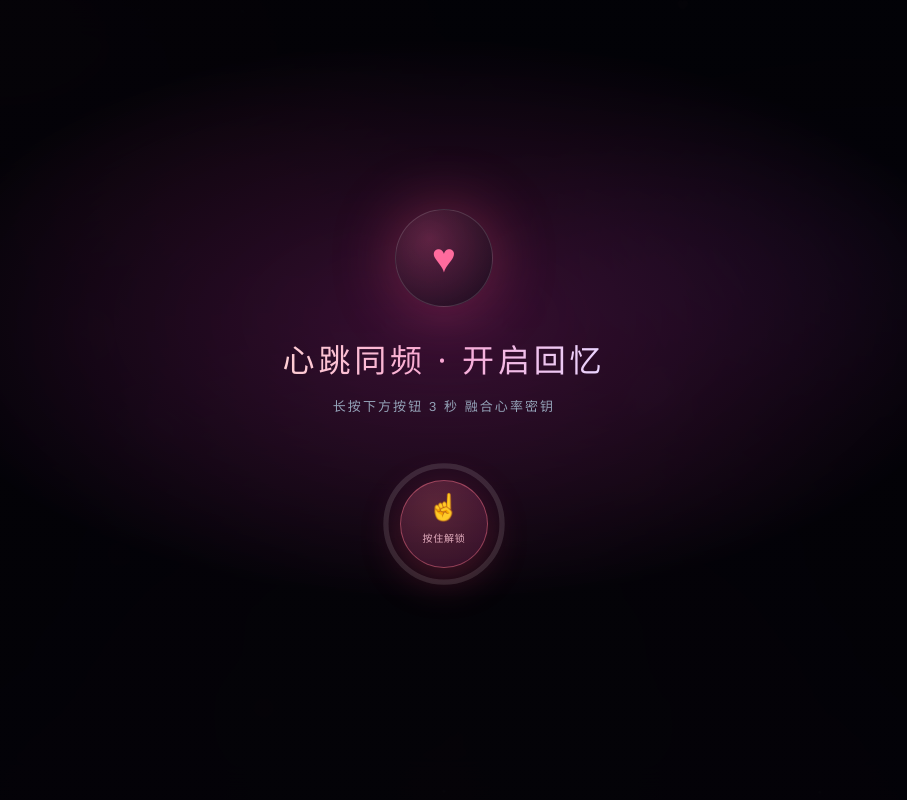
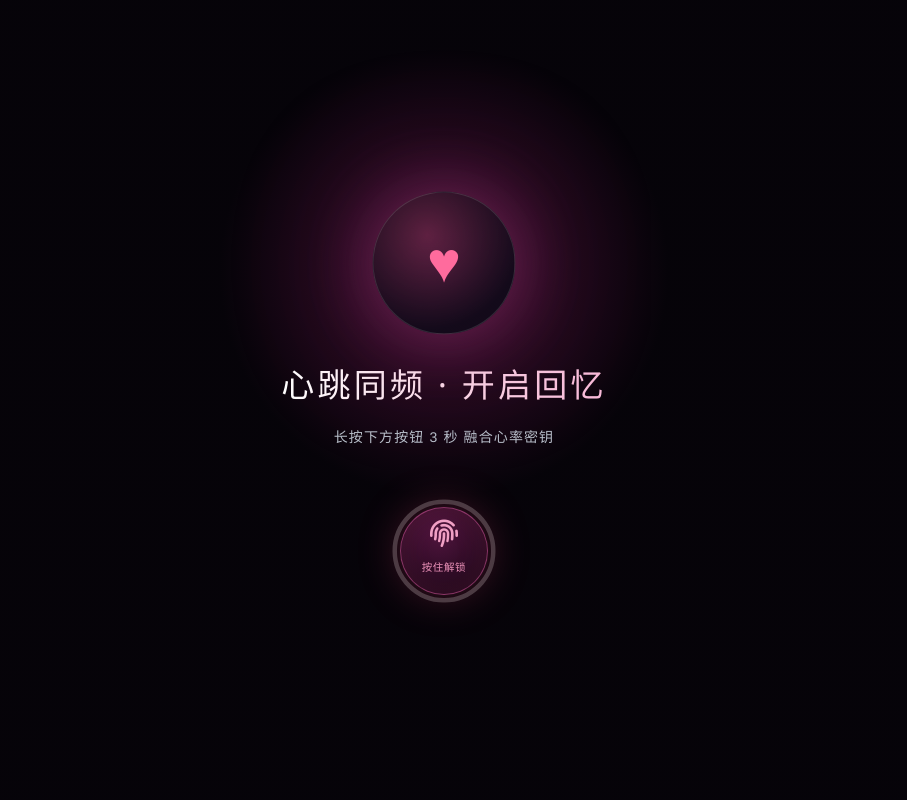
Before and after one commit to Bhands6/Couple-s-Memorial, a plain HTML site: page index.html in a window 1280 px wide. Shown: the top 800 px of the page, without its empty margins (196-1103 px from the left). Drawn offline with nearby package versions, Linux system fonts and the light colour scheme; animation ran at ten frames a second.

Commit message:
Style: refine unlock screen (bg glow, heart size, fingerprint button)

```diff
--- a/css/style.css
+++ b/css/style.css
@@ -816,7 +816,8 @@ body.locked { overflow: hidden; }
   justify-content: center;
   padding: 24px;
   background:
-    radial-gradient(60% 50% at 50% 40%, rgba(80, 20, 60, 0.55), rgba(2, 2, 6, 0.96) 70%);
+    radial-gradient(circle 340px at 50% 34%, rgba(150, 35, 110, 0.42), rgba(6, 3, 9, 0.9) 66%),
+    #040407;
   backdrop-filter: blur(18px);
   -webkit-backdrop-filter: blur(18px);
   transition: opacity 0.9s ease, visibility 0.9s;
@@ -824,41 +825,41 @@ body.locked { overflow: hidden; }
 .unlock-overlay.is-hidden { opacity: 0; visibility: hidden; pointer-events: none; }
 .unlock-inner { text-align: center; max-width: 420px; }
 .unlock-heart {
-  width: 96px; height: 96px;
-  margin: 0 auto 28px;
+  width: 140px; height: 140px;
+  margin: 0 auto 26px;
   border-radius: 50%;
   display: flex;
   align-items: center;
   justify-content: center;
-  font-size: 40px;
+  font-size: 56px;
   color: var(--pink);
-  background: radial-gradient(circle at 35% 30%, rgba(255, 107, 157, 0.25), rgba(20, 10, 26, 0.9));
-  border: 1px solid rgba(255, 255, 255, 0.14);
-  box-shadow: 0 0 60px rgba(255, 77, 125, 0.35);
+  background: radial-gradient(circle at 38% 30%, rgba(255, 107, 157, 0.2), rgba(18, 10, 26, 0.96) 72%);
+  border: 1px solid rgba(255, 255, 255, 0.12);
+  box-shadow: 0 0 70px rgba(190, 60, 140, 0.45), 0 0 150px rgba(120, 30, 90, 0.32);
   animation: beat 2.4s ease-in-out infinite;
 }
 .unlock-title {
   font-family: var(--font-serif);
-  font-size: clamp(22px, 4vw, 32px);
+  font-size: clamp(24px, 3.2vw, 33px);
   font-weight: 400;
-  letter-spacing: 0.12em;
-  background: linear-gradient(90deg, #fecdd3, #f9a8d4, #e9d5ff);
+  letter-spacing: 0.1em;
+  background: linear-gradient(90deg, #ffffff, #ffe7f1 40%, #f9b8d8);
   -webkit-background-clip: text;
   background-clip: text;
   color: transparent;
-  margin-bottom: 12px;
-}
-.unlock-sub { font-size: 13px; letter-spacing: 0.16em; color: #94a3b8; margin-bottom: 40px; }
+  margin-bottom: 14px;
+}
+.unlock-sub { font-size: 14px; letter-spacing: 0.08em; color: #b9c0cb; margin-bottom: 46px; }
 .hold-wrap {
   position: relative;
-  width: 132px; height: 132px;
+  width: 112px; height: 112px;
   margin: 0 auto;
   display: flex;
   align-items: center;
   justify-content: center;
 }
 .hold-ring { position: absolute; inset: 0; width: 100%; height: 100%; transform: rotate(-90deg); }
-.ring-bg { fill: none; stroke: rgba(255, 255, 255, 0.12); stroke-width: 4; }
+.ring-bg { fill: none; stroke: rgba(255, 255, 255, 0.22); stroke-width: 4; }
 .ring-fg {
   fill: none;
   stroke: var(--pink);
@@ -872,25 +873,25 @@ body.locked { overflow: hidden; }
   z-index: 2;
   width: 88px; height: 88px;
   border-radius: 50%;
-  border: 1px solid rgba(255, 117, 140, 0.45);
-  background: radial-gradient(circle at 40% 30%, rgba(255, 117, 140, 0.28), rgba(120, 30, 90, 0.35));
-  color: #ffd7e0;
+  border: 1px solid rgba(203, 82, 148, 0.6);
+  background: radial-gradient(circle at 44% 32%, rgba(126, 32, 94, 0.62), rgba(30, 8, 26, 0.97) 76%);
+  color: #f0a0c4;
   display: flex;
   flex-direction: column;
   align-items: center;
   justify-content: center;
-  gap: 2px;
+  gap: 3px;
   cursor: pointer;
   user-select: none;
   -webkit-user-select: none;
   touch-action: none;
-  box-shadow: 0 12px 40px rgba(255, 77, 125, 0.25);
+  box-shadow: 0 0 44px rgba(255, 77, 125, 0.28), inset 0 0 28px rgba(255, 80, 140, 0.14);
   transition: transform 0.2s, box-shadow 0.3s, border-color 0.3s;
 }
-.hold-btn:hover { border-color: rgba(255, 117, 140, 0.9); box-shadow: 0 12px 50px rgba(255, 77, 125, 0.45); }
+.hold-btn:hover { border-color: rgba(240, 130, 185, 0.95); box-shadow: 0 0 54px rgba(255, 77, 125, 0.42), inset 0 0 30px rgba(255, 80, 140, 0.2); }
 .hold-btn:active { transform: scale(0.95); }
-.hold-icon { font-size: 26px; line-height: 1; animation: float 3s ease-in-out infinite; }
-.hold-text { font-size: 10px; letter-spacing: 0.08em; color: rgba(255, 200, 215, 0.85); }
+.hold-icon { font-size: 28px; line-height: 1; animation: float 3s ease-in-out infinite; }
+.hold-text { font-size: 10.5px; letter-spacing: 0.06em; color: #ee93bb; }
 
 /* ---------- 星空世界 ---------- */
 .sky-world {
--- a/index.html
+++ b/index.html
@@ -4,6 +4,7 @@
 <meta charset="UTF-8">
 <meta name="viewport" content="width=device-width, initial-scale=1.0">
 <title>我们的小宇宙</title>
+<link rel="stylesheet" href="https://cdnjs.cloudflare.com/ajax/libs/font-awesome/6.4.0/css/all.min.css">
 <link rel="stylesheet" href="css/style.css">
 <script src="https://cdn.jsdelivr.net/npm/canvas-confetti@1.6.0/dist/confetti.browser.min.js" defer></script>
 </head>
@@ -24,7 +25,7 @@
         <circle id="progressCircle" class="ring-fg" cx="50" cy="50" r="44" stroke-dasharray="276.46" stroke-dashoffset="276.46"></circle>
       </svg>
       <button class="hold-btn" id="unlockBtn" aria-label="长按三秒解锁">
-        <span class="hold-icon">☝</span>
+        <i class="hold-icon fa-solid fa-fingerprint" aria-hidden="true"></i>
         <span class="hold-text" id="btnText">按住解锁</span>
       </button>
     </div>
```
